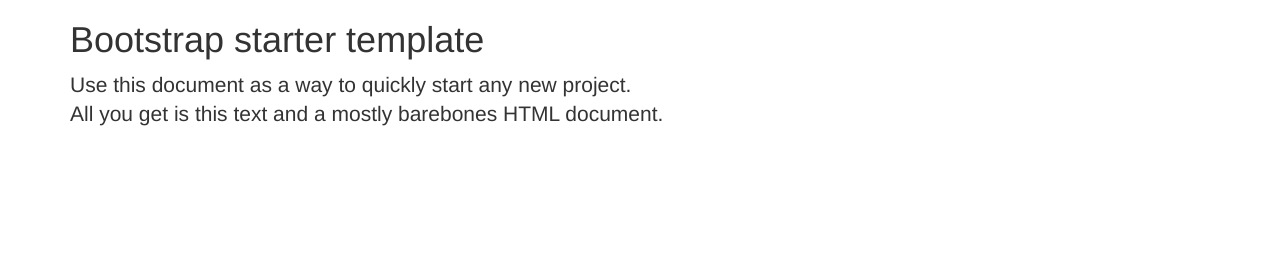
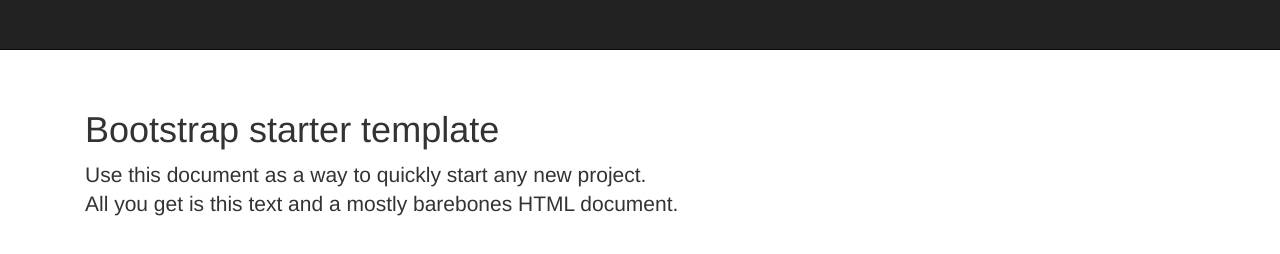
Before and after one commit to lmaran/ITCongress, a plain HTML site: page Web/App/index.html in a window 1280 px wide. Drawn offline with nearby package versions, Linux system fonts and the light colour scheme; some packages are replaced by stand-ins of ours; files that its build step writes are made by us from their sources; files whose address does not match are found by name.

Commit message:
Fix some css in masterpage and navbar

```diff
--- a/Web/App/index.html
+++ b/Web/App/index.html
@@ -12,7 +12,7 @@
 
     <link href="//netdna.bootstrapcdn.com/bootstrap/3.1.1/css/bootstrap.min.css" rel="stylesheet">
     <link href="//netdna.bootstrapcdn.com/font-awesome/4.0.3/css/font-awesome.min.css" rel="stylesheet">
-    <!--<link rel="stylesheet" href="Content/css/styles.css">-->
+    <link rel="stylesheet" href="Content/Site.css">
 
     <link href="Content/img/favicon.ico" rel="shortcut icon" type="image/x-icon" />
     <link href="Content/img/apple-touch-icon-114x114.png" rel="apple-touch-icon" sizes="114x114" />
@@ -31,7 +31,9 @@
       <p class="browsehappy">You are using an <strong>outdated</strong> browser. Please <a href="http://browsehappy.com/">upgrade your browser</a> to improve your experience.</p>
     <![endif]-->
 
-    <div ng-include="'App/views/navbar.html'"></div>
+    <header ng-include="'App/views/navbar.html'" class="navbar navbar-inverse navbar-fixed-top" role="navigation"></header>
+
+        <!--<div ng-include="'App/views/navbar.html'"></div>-->
 
         <div class="container">
 
--- /dev/null
+++ b/Web/Content/Site.css
@@ -0,0 +1,7 @@
+body {
+  padding-top: 50px;
+}
+.starter-template {
+  padding: 40px 15px;
+  /*text-align: center;*/
+}
```
Also changed, not shown: Web/App/views/navbar.html (+2 -5 lines), 1 other file. Lines whose indentation alone changed are shown as unchanged.
